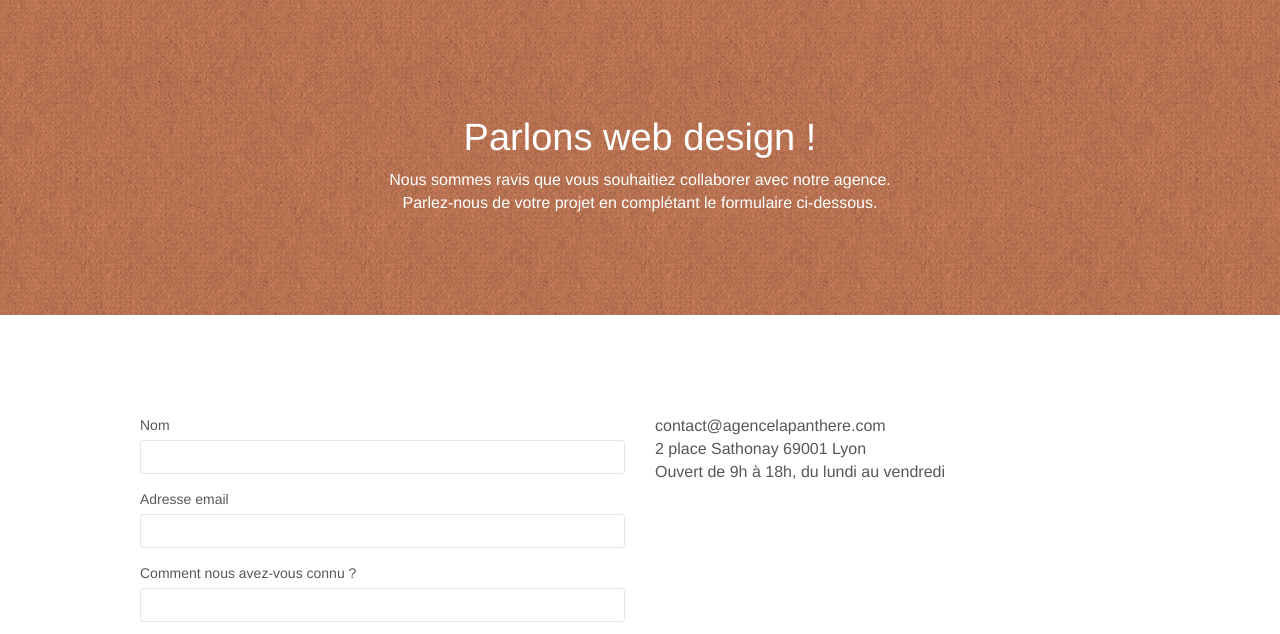
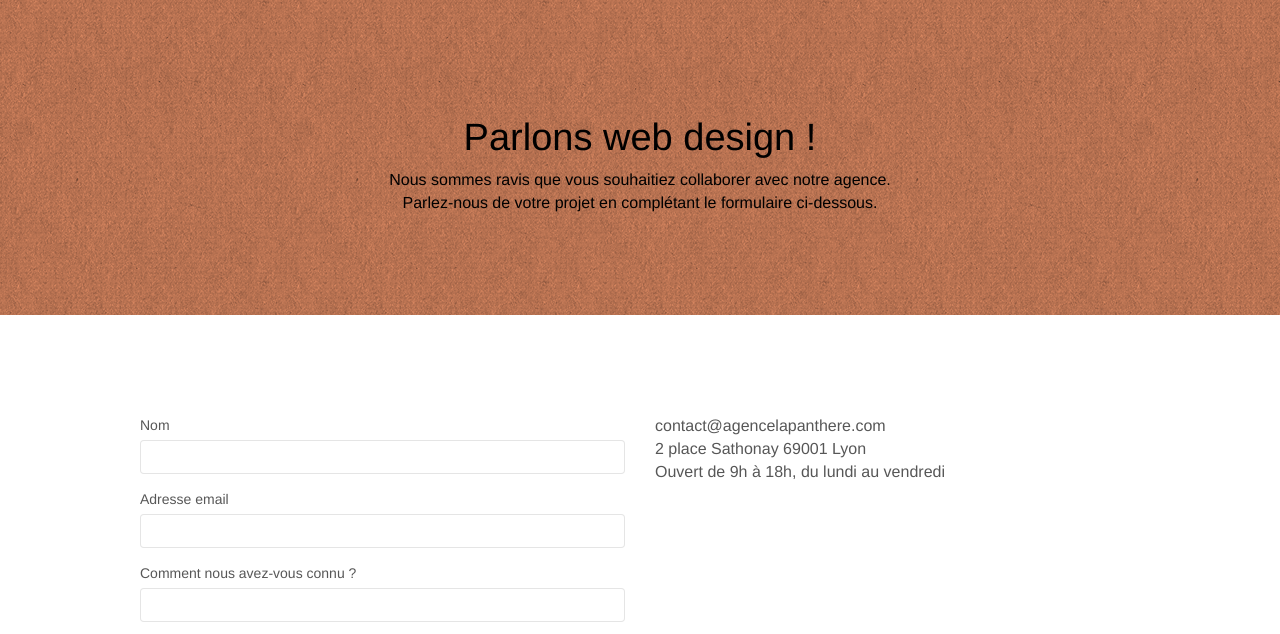
Before and after one commit to kakei93/panthere, a plain HTML site: page page2.html in a window 1280 px wide. Shown: the part 95-729 px from the top of the page. Drawn offline with Linux system fonts and the light colour scheme.

Commit message:
change color H1 Et p

```diff
--- a/page2.html
+++ b/page2.html
@@ -64,10 +64,10 @@
 	<div class="container bloc-lg">
 		<div class="row">
 			<div class="col-sm-12">
-				<h1 class="text-center hero-bloc-text tc-white">
+				<h1 class="text-center hero-bloc-text tc-black">
 					Parlons web design !
 				</h1>
-				<p class="text-center mg-lg tc-white tight-width-whitespace">
+				<p class="text-center mg-lg tc-black tight-width-whitespace">
 					Nous sommes ravis que vous souhaitiez collaborer avec notre agence.<br>
 					Parlez-nous de votre projet en complétant le formulaire ci-dessous.
 				</p>
```
